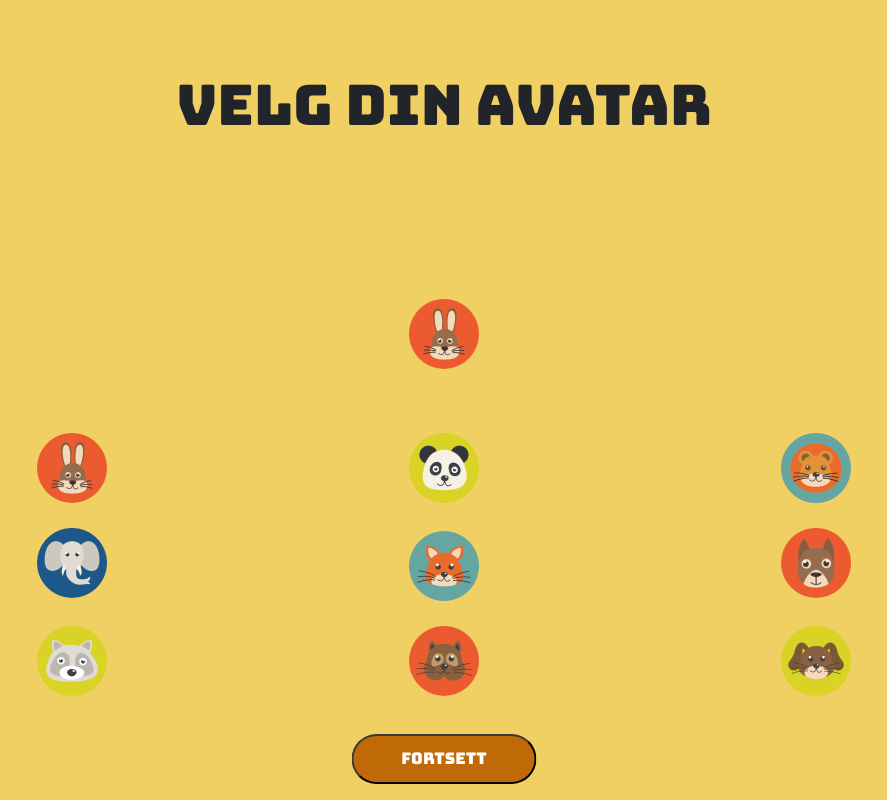
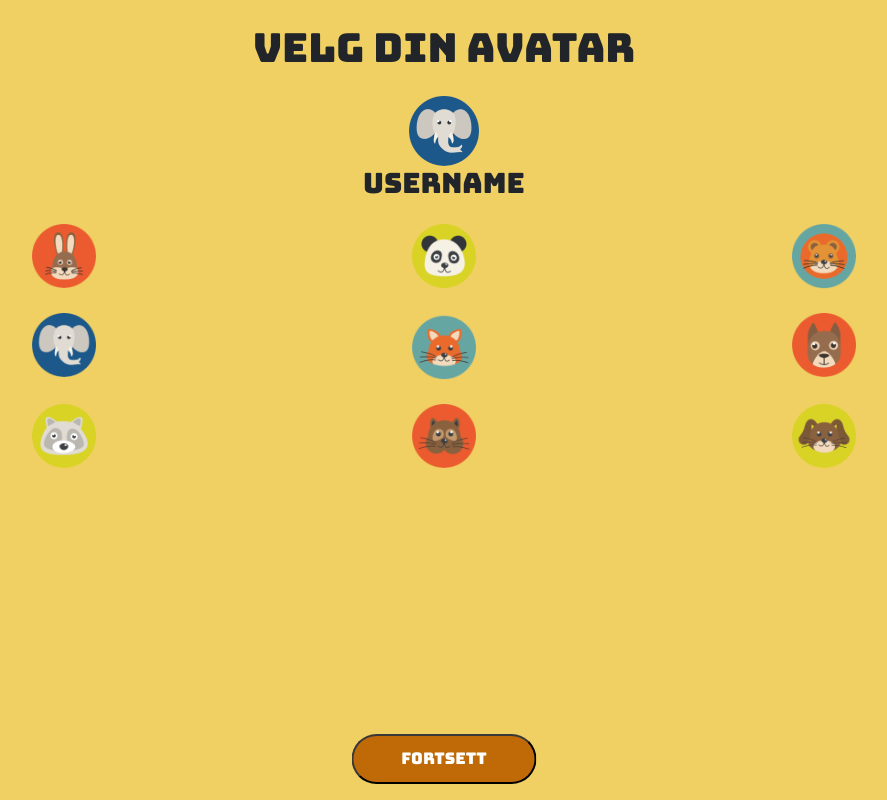
Before and after one commit to jegerfreddy/SmidigProsjekt, a React (Vite) app in the folder Frontend/user/: page /avatar in a window 1280 px wide. Shown: the whole page, without its empty margins (196-1083 px from the left). Built offline with nearby package versions, Linux system fonts and the light colour scheme.

Commit message:
chore: Update avatar selection functionality and UI

```diff
--- a/Frontend/user/src/Interfaces/IAvatar.ts
+++ b/Frontend/user/src/Interfaces/IAvatar.ts
@@ -1,8 +1,11 @@
 export interface AvatarItemProps {
     id: number;
     imageUrl: string;
+    onClick : (id: number) => void;
 }
 
 export interface AvatarListProps {
     avatars?: AvatarItemProps[];
+    onClick : (id: number) => void;
+
 }
--- a/Frontend/user/src/Pages/ChooseAvatarPage.tsx
+++ b/Frontend/user/src/Pages/ChooseAvatarPage.tsx
@@ -1,26 +1,37 @@
-import React from 'react';
+import React, { useState } from 'react';
 import { useLocation } from 'react-router-dom';
 import AvatarList from '../assets/Avatar/AvatarList';
 import 'bootstrap/dist/css/bootstrap.min.css';
 import { NextBtn } from '../assets/Button/NextBtn';
+import SelectedAvatar from '../assets/Avatar/SelectedAvatar';
 
 const ChooseAvatarPage: React.FC = () => {
     const location = useLocation();
-    const { username } = location.state || {};
+    const { username } = location.state || {username : 'Username'};
+    const [selectedAvatar, setSelectedAvatar] = useState<string>('/images/Avatar-4.png');
+
+    const handleClick = (avatarId: number) => {
+        const pickedAvatarUrl = `/images/Avatar-${avatarId}.png`;
+        setSelectedAvatar(pickedAvatarUrl);
+    };
 
     return (
-        <div className='position-relative d-flex flex-column align-items-center min-vh-100'>
-            <section className='text-center mt-5 mb-3 p-4'>
-                <h1 className='display-4'>Velg din avatar</h1>
-                {username && <h2>{username}</h2>}
+        <div className='position relative'>
+            <section className='text-center my-4'>
+                <h1>Velg din avatar</h1>
             </section>
 
-            <section className='container mt-5'>
-                <AvatarList />
+            <section className='text-center my-4'>
+                <SelectedAvatar selectedAvatar={selectedAvatar} username={username} />
             </section>
-            <div className='mt-auto mb-4'>
+
+            <section className='text-center my-4'>
+                <AvatarList onClick={handleClick} />
+            </section>
+
+            <section className='text-center my-4'>
                 <NextBtn path='waiting' />
-            </div>
+            </section>
         </div>
     );
 };
--- a/Frontend/user/src/assets/Avatar/AvatarItem.tsx
+++ b/Frontend/user/src/assets/Avatar/AvatarItem.tsx
@@ -1,9 +1,11 @@
 import React from 'react';
 import { AvatarItemProps } from '../../Interfaces/IAvatar';
 
-const AvatarItem: React.FC<AvatarItemProps> = ({ imageUrl }) => {
+const AvatarItem: React.FC<AvatarItemProps> = ({ imageUrl, id, onClick }) => {
     return (
-        <img src={imageUrl} alt="Avatar" className='img-fluid' />
+        <div className="col-4 mb-4">
+            <img src={imageUrl} alt={`Avatar ${id}`} className="img-fluid avatarImg" onClick={() => onClick(id)} />
+        </div>
     );
 };
 
--- a/Frontend/user/src/assets/Avatar/AvatarList.tsx
+++ b/Frontend/user/src/assets/Avatar/AvatarList.tsx
@@ -1,6 +1,7 @@
-import React, { useState } from 'react';
+import React from 'react';
 import AvatarItem from './AvatarItem';
 import { AvatarListProps } from '../../Interfaces/IAvatar';
+import 'bootstrap/dist/css/bootstrap.min.css';
 
 const tempAvatarData = [
     { id: 1, imageUrl: "/images/Avatar-1.png" },
@@ -14,26 +15,12 @@ const tempAvatarData = [
     { id: 9, imageUrl: "/images/Avatar-9.png" },
 ];
 
-const AvatarList: React.FC<AvatarListProps> = ({ avatars = tempAvatarData }) => {
-    const [pickedAvatar, setPickedAvatar] = useState(tempAvatarData[0].imageUrl);
-
-    const handleClick = (avatarId: number) => {
-        const pickedAvatarUrl = `/images/Avatar-${avatarId}.png`;
-        setPickedAvatar(pickedAvatarUrl);
-    };
-
+const AvatarList: React.FC<AvatarListProps> = ({ avatars = tempAvatarData, onClick }) => {
     return (
-        <div className='container'>
-            <div className='d-flex justify-content-center align-items-center my-3 p-5 m-5'>
-                <img src={pickedAvatar} alt="Selected Avatar" className='avatar-picked img-fluid' />
-            </div>
-            <div className='row row-cols-3 g-4'>
+        <div className="container">
+            <div className="row">
                 {avatars.map((avatar) => (
-                    <div key={avatar.id} className='col d-flex justify-content-center'>
-                        <div onClick={() => handleClick(avatar.id)}>
-                            <AvatarItem imageUrl={avatar.imageUrl} id={avatar.id} />
-                        </div>
-                    </div>
+                    <AvatarItem key={avatar.id} imageUrl={avatar.imageUrl} id={avatar.id} onClick={onClick} />
                 ))}
             </div>
         </div>
--- /dev/null
+++ b/Frontend/user/src/assets/Avatar/SelectedAvatar.tsx
@@ -0,0 +1,17 @@
+import React from 'react';
+
+interface SelectedAvatarProps {
+    selectedAvatar: string;
+    username: string;
+}
+
+const SelectedAvatar: React.FC<SelectedAvatarProps> = ({ selectedAvatar, username }) => {
+    return (
+        <div>
+            {selectedAvatar && <img src={selectedAvatar} alt="/images/Avatar-4.png" />}
+            <h3>{username}</h3>
+        </div>
+    );
+};
+
+export default SelectedAvatar;
```
